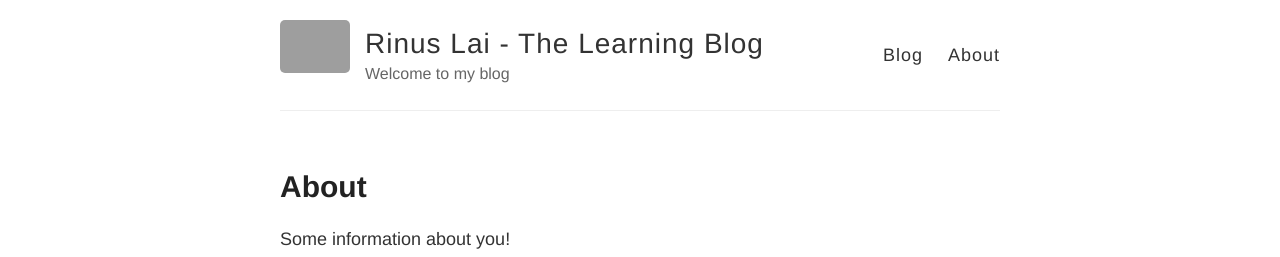
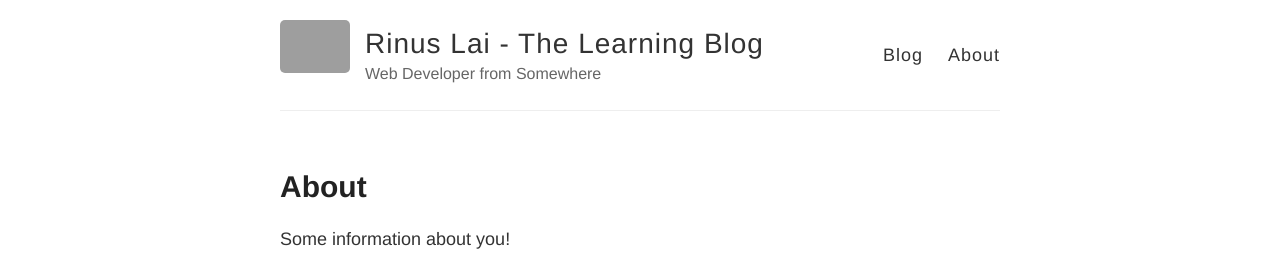
Before and after one commit to LHCRpyr/LHCRpyr.github.io, a Jekyll site: the page built from about.md, in a window 1280 px wide. Shown: the top 257 px of the page. Built offline with Jekyll 4.4.1, drawn with Linux system fonts in a browser that asks for light colours; part of the change alters nothing that is shown; grey boxes are pictures that could not be loaded.

Commit message:
Update _config.yml

```diff
--- a/_config.yml
+++ b/_config.yml
@@ -12,11 +12,12 @@ description: Web Developer from Somewhere
 avatar: https://www.dropbox.com/s/llisn4uciiw6qvt/Color%20logo%20with%20background.png?dl=0
 
 #RSS Feed params
-plugins:
-  - jekyll-feed
-title: Rinus Lai Blog
-description: Welcome to my blog
-author: Rinus Lai
+#plugins:
+#  - jekyll-feed
+#title: Rinus Lai Blog
+#description: Welcome to my blog
+#author: Rinus Lai
+#https://dzhavat.github.io/2020/01/19/adding-an-rss-feed-to-github-pages.html
 
 #
 # Flags below are optional
```
